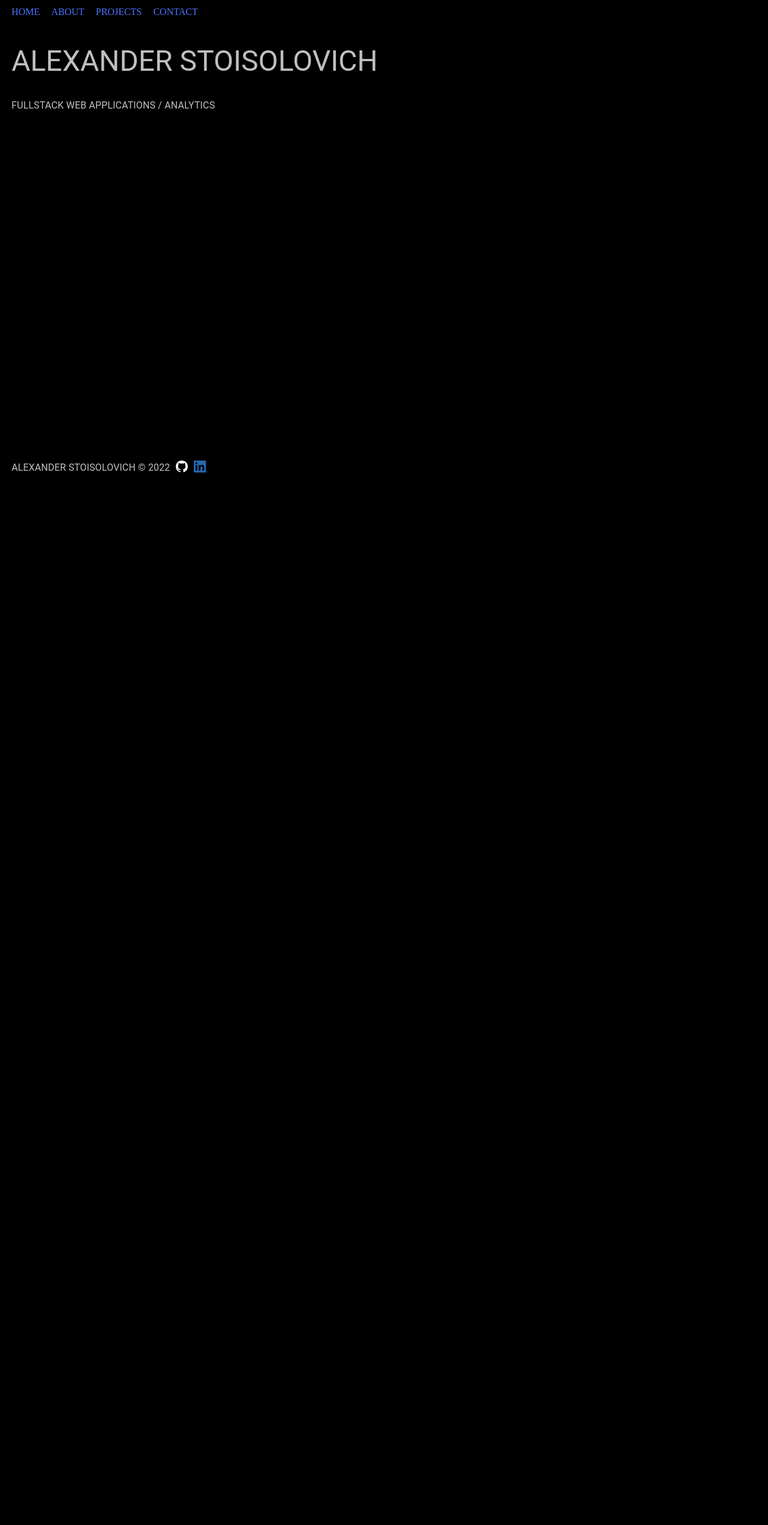
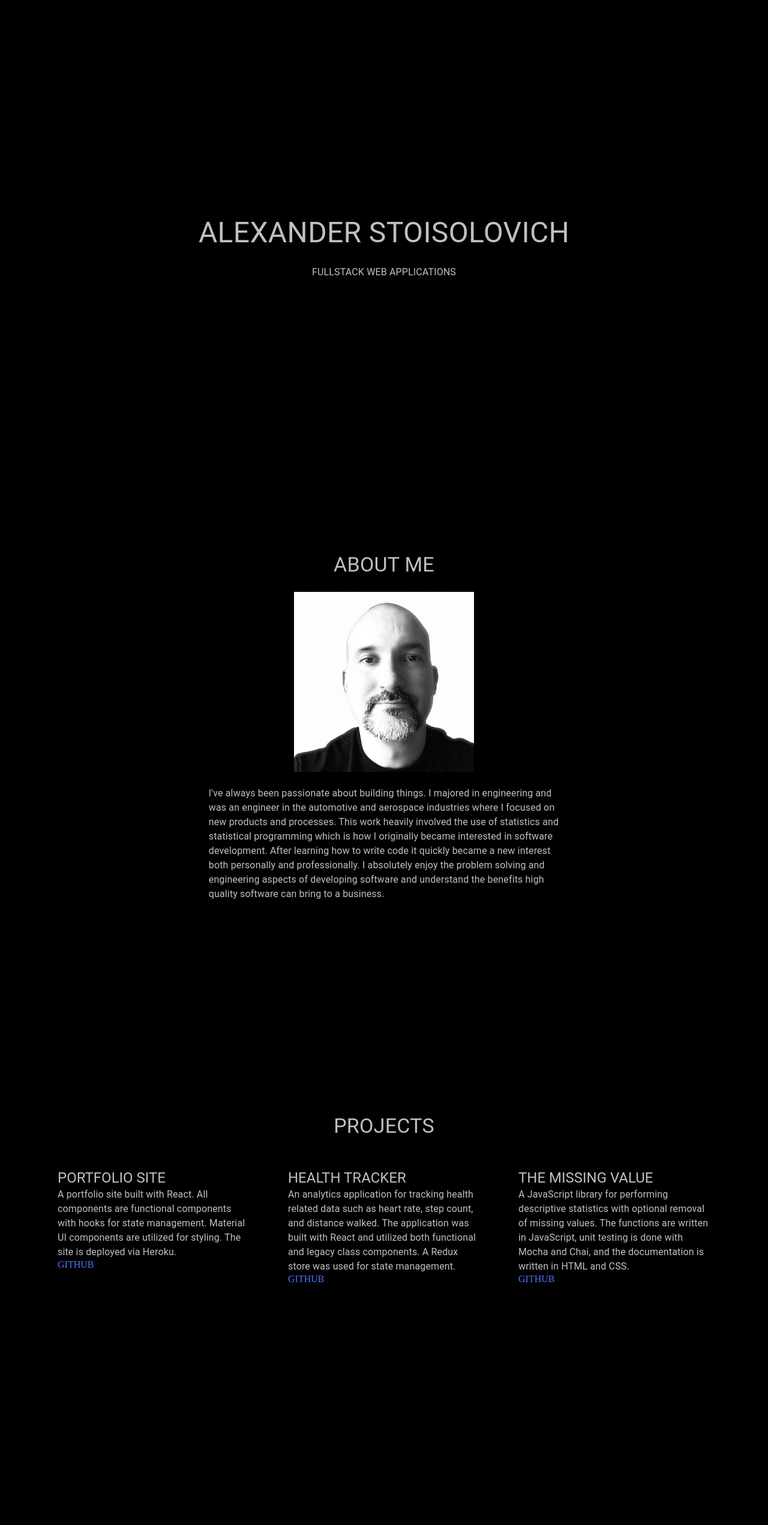
Before and after one commit to Alexander512/portfolio-site, a React app: page / in a window 1280 px wide. Shown: the top 2543 px of the page at 60% size. Before the commit the page ends 800 px from the top, so only its background shows below. Built offline with nearby package versions, Linux system fonts and the light colour scheme.

Commit message:
Updated to single page layout

```diff
--- a/client/App.js
+++ b/client/App.js
@@ -1,6 +1,6 @@
 import React from 'react';
-import { Routes, Route } from 'react-router-dom';
-import Home from './components/Home';
+
+import Landing from './components/Landing';
 import About from './components/About';
 import Projects from './components/Projects';
 import Contact from './components/Contact';
@@ -8,12 +8,10 @@ import Contact from './components/Contact';
 const App = () => {
   return (
     <>
-      <Routes>
-        <Route path='/' element={<Home />} />
-        <Route path='/about' element={<About />} />
-        <Route path='/projects' element={<Projects />} />
-        <Route path='/contact' element={<Contact />} />
-      </Routes>
+      <Landing />
+      <About />
+      <Projects />
+      <Contact />
     </>
   );
 };
--- a/client/components/About.js
+++ b/client/components/About.js
@@ -1,6 +1,4 @@
 import React from 'react';
-import Navigation from './Navigation';
-import Footer from './Footer';
 
 import Avatar from '@mui/material/Avatar';
 import Typography from '@mui/material/Typography';
@@ -8,8 +6,8 @@ import Typography from '@mui/material/Typography';
 const About = () => {
   return (
     <div id='container'>
-      <Navigation />
-      <Typography variant='h3' component='h1'>ABOUT ME</Typography>
+      <Typography variant='h4' component='h1'>ABOUT ME</Typography>
+      <Avatar id='avatar' alt='picture of me' src='/images/profile_picture.jpg' variant='square' />
       <Typography id='pAbout' variant='body1'>
         I've always been passionate about building things. I majored in engineering
         and was an engineer in the automotive and aerospace industries where
@@ -21,7 +19,6 @@ const About = () => {
         software and understand the benefits high quality software can bring
         to a business.
       </Typography>
-      <Footer />
     </div>
   );
 };
--- a/client/components/Contact.js
+++ b/client/components/Contact.js
@@ -1,7 +1,5 @@
 import React, { useState, useEffect } from 'react';
 import axios from 'axios';
-import Navigation from './Navigation';
-import Footer from './Footer';
 
 import Button from '@mui/material/Button';
 import TextField from '@mui/material/TextField';
@@ -25,8 +23,7 @@ const Contact = () => {
 
   return (
     <div id='container'>
-      <Navigation />
-      <Typography variant='h3' component='h1'>CONTACT</Typography>
+      <Typography variant='h4' component='h1'>CONTACT</Typography>
         <form onSubmit={handleSubmit}>
 
           <TextField
@@ -93,7 +90,6 @@ const Contact = () => {
           </Button>
 
         </form>
-      <Footer />
     </div>
   );
 };
--- a/client/components/Footer.js
+++ /dev/null
@@ -1,20 +0,0 @@
-import React from 'react';
-import { Link } from 'react-router-dom';
-
-import Typography from '@mui/material/Typography';
-
-const Footer = () => {
-  return (
-    <footer>
-      <Typography id='pFooter' variant='body1'>ALEXANDER STOISOLOVICH &copy; 2022</Typography>
-      <a href='https://github.com/Alexander512'>
-        <img className='link' src='images/GitHub-Mark-Light-32px.png' alt='GitHub logo acting as a link' />
-      </a>
-      <a href='https://www.linkedin.com/in/alexander-stoisolovich/'>
-        <img className='link' src='images/LI-In-Bug.png' alt='LinkedIn logo acting as a link' />
-      </a>
-    </footer>
-  );
-};
-
-export default Footer;
--- a/client/components/Home.js
+++ /dev/null
@@ -1,20 +0,0 @@
-import React from 'react';
-import Navigation from './Navigation';
-import Footer from './Footer';
-
-import Typography from '@mui/material/Typography';
-
-const Home = () => {
-  return (
-    <div id='container'>
-      <Navigation />
-      <Typography variant='h3' component='h1'>ALEXANDER STOISOLOVICH</Typography>
-      <Typography sx={{marginInlineStart: '1.5vw', marginInlineEnd: '1.5vw'}} variant='body1'>
-        FULLSTACK WEB APPLICATIONS / ANALYTICS
-      </Typography>
-      <Footer />
-    </div>
-  );
-};
-
-export default Home;
--- /dev/null
+++ b/client/components/Landing.js
@@ -0,0 +1,14 @@
+import React from 'react';
+
+import Typography from '@mui/material/Typography';
+
+const Landing = () => {
+  return (
+    <div id='container'>
+      <Typography sx={{fontSize: 'clamp(1em, 0.75em + 3vw, 3em)'}} variant='h4' component='h1'>ALEXANDER STOISOLOVICH</Typography>
+      <Typography variant='body1'>FULLSTACK WEB APPLICATIONS</Typography>
+    </div>
+  );
+};
+
+export default Landing;
--- a/client/components/Navigation.js
+++ /dev/null
@@ -1,25 +0,0 @@
-import React from 'react';
-import { Link as RouterLink } from 'react-router-dom';
-
-import Link from '@mui/material/Link';
-
-const Navigation = () => {
-  return (
-    <nav>
-      <Link component={RouterLink} sx={{color: '#4D73FF', marginInlineStart: '1.5vw', textDecoration: 'none'}} to='/'>
-        HOME
-      </Link>
-      <Link component={RouterLink} sx={{color: '#4D73FF', marginInlineStart: '1.5vw', textDecoration: 'none'}} to='/about'>
-        ABOUT
-      </Link>
-      <Link component={RouterLink} sx={{color: '#4D73FF', marginInlineStart: '1.5vw', textDecoration: 'none'}} to='/projects'>
-        PROJECTS
-      </Link>
-      <Link component={RouterLink} sx={{color: '#4D73FF', marginInlineStart: '1.5vw', textDecoration: 'none'}} to='/contact'>
-        CONTACT
-      </Link>
-    </nav>
-  );
-};
-
-export default Navigation;
--- a/client/components/Projects.js
+++ b/client/components/Projects.js
@@ -1,6 +1,4 @@
 import React from 'react';
-import Navigation from './Navigation';
-import Footer from './Footer';
 
 import Card from '@mui/material/Card';
 import Link from '@mui/material/Link';
@@ -9,37 +7,35 @@ import Typography from '@mui/material/Typography';
 const Projects = () => {
   return (
     <div id='container'>
-      <Navigation />
-      <Typography variant='h3' component='h1'>PROJECTS</Typography>
+      <Typography variant='h4' component='h1'>PROJECTS</Typography>
         <div id='flexContainer'>
           <Card id='card1' className='card' sx={{backgroundColor: '#000000', color: '#C0C0C0'}}>
-            <Typography variant='h4' component='h2'>PORTFOLIO SITE</Typography>
+            <Typography variant='h5' component='h2'>PORTFOLIO SITE</Typography>
               <Typography variant='body1'>
                 A portfolio site built with React. All components are
-                functional components with hooks for state management and
-                client-side routing is performed with React-Router. Material UI
-                components are utilized for styling in conjunction with
-                CSS grid. The site is deployed via Heroku.
+                functional components with hooks for state management.
+                Material UI components are utilized for styling. The
+                site is deployed via Heroku.
               </Typography>
               <Link sx={{color: '#4D73FF', textDecoration: 'none'}} href='https://github.com/Alexander512/portfolio-site'>
                 GITHUB
               </Link>
           </Card>
           <Card id='card2' className='card' sx={{backgroundColor: '#000000', color: '#C0C0C0'}}>
-            <Typography variant='h4' component='h2'>HEALTH TRACKER</Typography>
+            <Typography variant='h5' component='h2'>HEALTH TRACKER</Typography>
               <Typography variant='body1'>
                 An analytics application for tracking health related data
                 such as heart rate, step count, and distance walked. The
                 application was built with React and utilized both functional
-                and legacy class components. Additionally, a Redux store was
-                used for state management.
+                and legacy class components. A Redux store was used for state
+                management.
               </Typography>
               <Link sx={{color: '#4D73FF', textDecoration: 'none'}} href='https://github.com/Alexander512/health_tracker'>
                 GITHUB
               </Link>
           </Card>
           <Card id='card3' className='card' sx={{backgroundColor: '#000000', color: '#C0C0C0'}}>
-            <Typography variant='h4' component='h2'>THE MISSING VALUE</Typography>
+            <Typography variant='h5' component='h2'>THE MISSING VALUE</Typography>
               <Typography variant='body1'>
                 A JavaScript library for performing descriptive statistics with
                 optional removal of missing values. The functions are written in
@@ -48,16 +44,9 @@ const Projects = () => {
               </Typography>
               <Link sx={{color: '#4D73FF', textDecoration: 'none'}} href='https://github.com/Alexander512/the-missing-value'>
                 GITHUB
-              </Link><br />
-              <Link sx={{color: '#4D73FF', textDecoration: 'none'}} href='https://alexander512.github.io/the-missing-value/'>
-                DOCUMENTATION
-              </Link><br />
-              <Link sx={{color: '#4D73FF', textDecoration: 'none'}} href='https://www.npmjs.com/package/the-missing-value'>
-                NPM
               </Link>
           </Card>
         </div>
-      <Footer />
     </div>
   );
 };
--- a/public/styles.css
+++ b/public/styles.css
@@ -9,133 +9,68 @@ body {
 }
 
 form {
-  grid-column: 1 / span 6;
-  grid-row: 3 / span 5;
-  margin: 0 1.5vw 0 1.5vw;
-  overflow-y: scroll;
+  inline-size: 50vw;
 }
 
-footer {
-  align-items: center;
-  background-color: #000000;
-  block-size: 40px;
-  display: flex;
-  grid-column: 1 / span 12;
-  grid-row: 8;
-  inline-size: 100vw;
-  z-index: 10;
-}
-
-nav {
-  align-items: center;
-  background-color: #000000;
-  block-size: 40px;
-  display: flex;
-  grid-column: 1 / span 12;
-  grid-row: 1;
-  inline-size: 100vw;
-}
-
-p {
-  grid-column: 1 / span 12;
-  grid-row: 3;
-}
-
-#card1 {
-  grid-column: 1 / span 4;
-  grid-row: 3 / span 5;
-}
-
-#card2 {
-  grid-column: 5 / span 4;
-  grid-row: 3 / span 5;
-}
-
-#card3 {
-  grid-column: 9 / span 4;
-  grid-row: 3 / span 5;
+#avatar {
+  block-size: 300px;
+  inline-size: 300px;
+  margin: 0 0 3vh 0;
 }
 
 #container {
+  align-items: center;
   block-size: 100vh;
-  display: grid;
-  gap: 5px;
-  grid-template-columns: repeat(12, 1fr);
-  grid-template-rows: 40px repeat(6, 1fr) 40px;
+  display: flex;
+  flex-direction: column;
+  justify-content: center;
 }
 
 #container > h1 {
-  align-items: center;
-  display: flex;
-  grid-column: 1 / span 12;
-  grid-row: 2;
-  margin: 0 1.5vw 0 1.5vw;
+  margin: 3vh 0 3vh 0;
 }
 
 #flexContainer {
   display: flex;
-  grid-column: 1 / span 12;
-  grid-row : 3 / span 5;
+  justify-content: space-evenly;
 }
 
 #pAbout {
-  grid-column: 1 / span 6;
-  grid-row: 3 / span 5;
-  margin: 0 1.5vw 0 1.5vw;
+  margin: 0 25vw 0 25vw;
   max-inline-size: 65ch;
 }
 
-#pFooter {
-  display: inline;
-  margin-inline-start: 1.5vw;
-}
-
-#pHome {
-  grid-column: 1 / span 8;
-  grid-row: 3;
-}
-
 .card {
-  block-size: 25vw;
   inline-size: 25vw;
-  margin: 0 1.5vw 0 1.5vw;
-  min-block-size: 350px;
-  min-inline-size: 250px;
+  margin: 1.5vh 1.5vw 1.5vh 1.5vw;
   padding: 1vw;
 }
 
-.link {
-  max-block-size: 20px;
-  margin-inline-start: 10px;
-  margin-inline-end: 0;
+.text {
+  font-size: clamp(0.7em, 0.5em + 0.5vw, 1.5em);
 }
 
 @media (max-width: 900px) {
+  #containerProjects {
+    block-size: auto;
+  }
   #flexContainer {
     flex-direction: column;
-    overflow-y: scroll;
   }
   .card {
-    inline-size: 95vw;
-    margin: 0 1.5vw 4.5vh 1.5vw;
-    min-block-size: 225px;
-  }
-}
-
-@media (max-width: 800px) {
-  form {
-    grid-column: 1 / span 8;
-    grid-row: 3 / span 5;
-  }
-  #pAbout {
-    grid-column: 1 / span 12;
-    grid-row: 3 / span 5;
+    inline-size: 50vw;
   }
 }
 
 @media (max-width: 600px) {
   form {
-    grid-column: 1 / span 12;
-    grid-row: 3 / span 5;
+    inline-size: 80vw;
+    margin: 0 10vw 0 10vw;
+  }
+  #pAbout {
+    margin: 0 10vw 0 10vw;
+  }
+  .card {
+    inline-size: 80vw;
   }
 }
```
